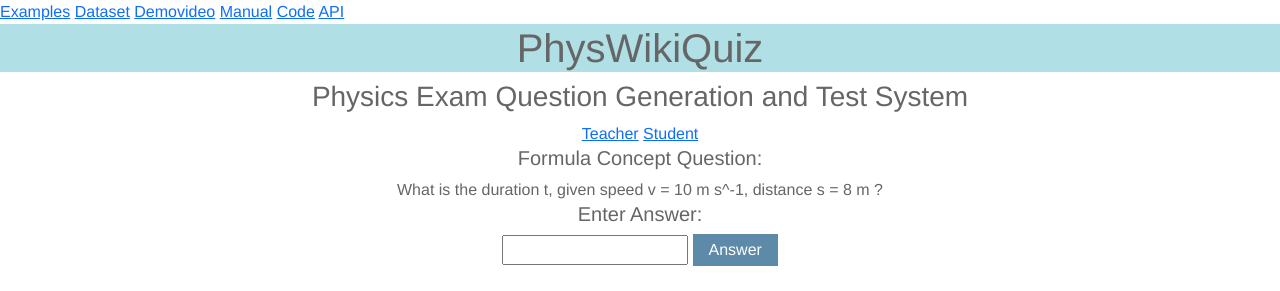
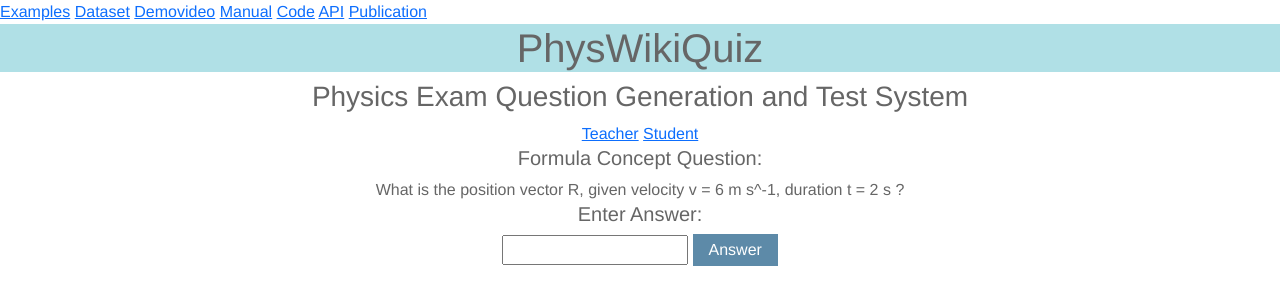
Before and after one commit to gipplab/PhysWikiQuiz, a Flask app: page /student in a window 1280 px wide. Shown: the top 291 px of the page. Run offline with Flask 2, Linux system fonts and the light colour scheme; some libraries are stand-ins or nearby versions.

Commit message:
Add publication link

```diff
--- a/cache.json
+++ b/cache.json
@@ -1 +1 @@
-{"concept": "speed", "question": "What is the duration t, given speed v = 10 m s^-1, distance s = 8 m ?", "question_generated": false, "correct_value": "4/5", "correct_unit": "s", "explanation": "Solution from https://www.wikidata.org/wiki/Q3711325 formula t = s/v with  4/5 s  =  8 m / 10 m s^-1 "}
+{"concept": "speed", "question": "What is the position vector R, given velocity v = 6 m s^-1, duration t = 2 s ?", "question_generated": true, "correct_value": "12.0", "correct_unit": "m", "explanation": "Solution from www.wikidata.org/wiki/Q11465 formula R = t*v with  12.0 m  =  2 s * 6 m s^-1 ."}
--- a/templates/my-form.html
+++ b/templates/my-form.html
@@ -37,6 +37,7 @@
 <a target="_blank" rel="noopener noreferrer" href="https://github.com/ag-gipp/PhysWikiQuiz/blob/main/README.md">Manual</a>
 <a target="_blank" rel="noopener noreferrer" href="https://github.com/ag-gipp/PhysWikiQuiz">Code</a>
 <a target="_blank" rel="noopener noreferrer" href="https://physwikiquiz.wmflabs.org/api/v1?name=speed">API</a>
+<a target="_blank" rel="noopener noreferrer" href="https://www.gipp.com/wp-content/papercite-data/pdf/scharpf2022a.pdf">Publication</a>
 
     <center>
 
--- a/templates/select.html
+++ b/templates/select.html
@@ -37,6 +37,7 @@
 <a target="_blank" rel="noopener noreferrer" href="https://github.com/ag-gipp/PhysWikiQuiz/blob/main/README.md">Manual</a>
 <a target="_blank" rel="noopener noreferrer" href="https://github.com/ag-gipp/PhysWikiQuiz">Code</a>
 <a target="_blank" rel="noopener noreferrer" href="https://physwikiquiz.wmflabs.org/api/v1?name=speed">API</a>
+<a target="_blank" rel="noopener noreferrer" href="https://www.gipp.com/wp-content/papercite-data/pdf/scharpf2022a.pdf">Publication</a>
 
     <center>
 
--- a/templates/student.html
+++ b/templates/student.html
@@ -37,6 +37,7 @@
 <a target="_blank" rel="noopener noreferrer" href="https://github.com/ag-gipp/PhysWikiQuiz/blob/main/README.md">Manual</a>
 <a target="_blank" rel="noopener noreferrer" href="https://github.com/ag-gipp/PhysWikiQuiz">Code</a>
 <a target="_blank" rel="noopener noreferrer" href="https://physwikiquiz.wmflabs.org/api/v1?name=speed">API</a>
+<a target="_blank" rel="noopener noreferrer" href="https://www.gipp.com/wp-content/papercite-data/pdf/scharpf2022a.pdf">Publication</a>
 
     <center>
 
--- a/templates/teacher.html
+++ b/templates/teacher.html
@@ -37,6 +37,7 @@
 <a target="_blank" rel="noopener noreferrer" href="https://github.com/ag-gipp/PhysWikiQuiz/blob/main/README.md">Manual</a>
 <a target="_blank" rel="noopener noreferrer" href="https://github.com/ag-gipp/PhysWikiQuiz">Code</a>
 <a target="_blank" rel="noopener noreferrer" href="https://physwikiquiz.wmflabs.org/api/v1?name=speed">API</a>
+<a target="_blank" rel="noopener noreferrer" href="https://www.gipp.com/wp-content/papercite-data/pdf/scharpf2022a.pdf">Publication</a>
 
     <center>
 
```
